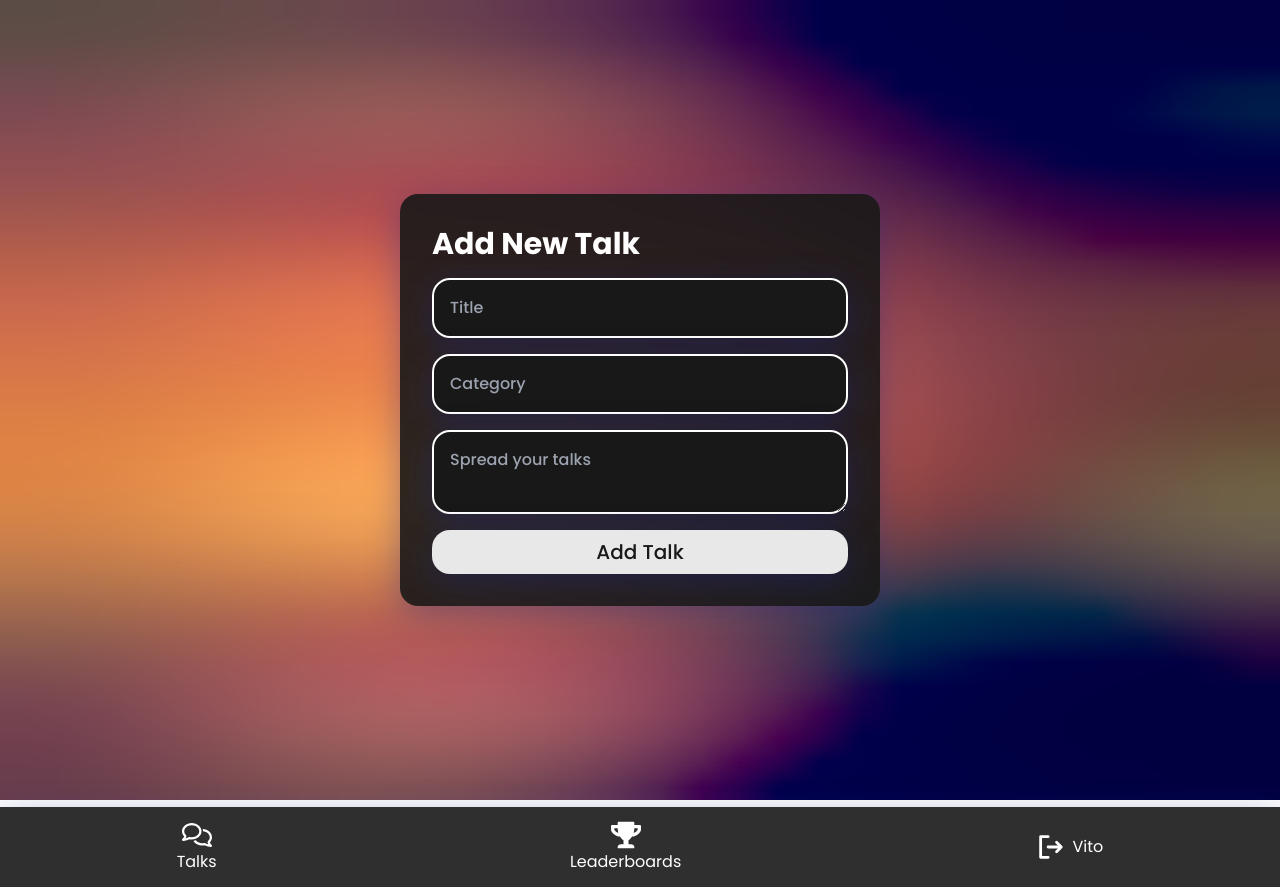
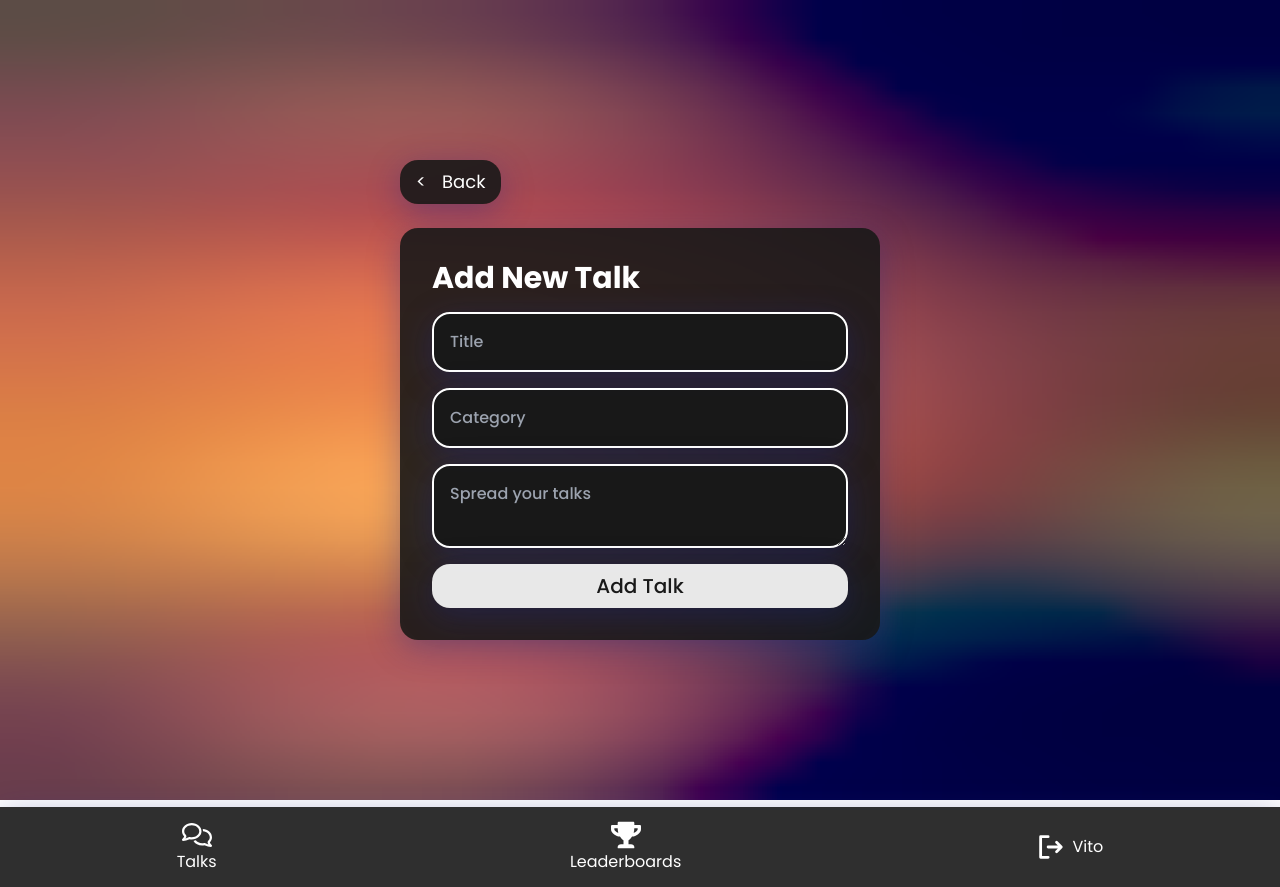
Before and after one commit to vitohartanto/twitter-simple, a React (Vite) app: page / in a window 1280 px wide. Built offline with nearby package versions, Linux system fonts and the light colour scheme.

Commit message:
detail page

```diff
--- a/src/components/BackButton.jsx
+++ b/src/components/BackButton.jsx
@@ -1,7 +1,10 @@
 const BackButton = () => {
   return (
-    <button className="w-16 h-16 fixed bottom-6 right-6 backdrop-blur-[2px] border-[1px_solid_rgba(255,255,255,0.18)] shadow-[0_8px_32px_0_rgba(31,38,135,0.37)] rounded-full bg-[rgba(25,25,25,0.90)]">
-      <p className="text-white text-3xl">Back</p>
+    <button className="mb-2 lg:mb-6 inline  px-4 py-2 text-lg self-start backdrop-blur-[2px] border-[1px_solid_rgba(255,255,255,0.18)] shadow-[0_8px_32px_0_rgba(31,38,135,0.37)] rounded-[18px] bg-[rgba(25,25,25,0.90)]">
+      <div className="flex text-white">
+        <p className="mr-4">&lt;</p>
+        <p>Back</p>
+      </div>
     </button>
   );
 };
--- a/src/pages/AddTalkPage.jsx
+++ b/src/pages/AddTalkPage.jsx
@@ -1,6 +1,7 @@
 import landscapeBackground from '../nicePageAddTalk.png';
 import ImageBackground from '../components/ImageBackground';
 import NavigationBar from '../components/NavigationBar';
+import BackButton from '../components/BackButton';
 
 const AddTalkPage = () => {
   return (
@@ -10,10 +11,11 @@ const AddTalkPage = () => {
         hash="[fHJ8m}qJ7I=afR+fks.13EjxFockTocoLWCs,kAWVnkWDWDfibabFfioLf7oKj[WVayR+WVoKoe"
       />
       <NavigationBar />
-      <div className="flex flex-col justify-center items-center">
+      <div className="fixed top-1/2 left-1/2 -translate-x-1/2 -translate-y-1/2 flex flex-col justify-center items-center">
+        <BackButton />
         <form
           action=""
-          className="fixed top-1/2 left-1/2 -translate-x-1/2 -translate-y-1/2 py-4 px-6 sm:px-8 sm:py-6 w-[320px] sm:w-[480px] backdrop-blur-[2px] border-[1px_solid_rgba(255,255,255,0.18)] shadow-[0_8px_32px_0_rgba(31,38,135,0.37)] rounded-[18px] bg-[rgba(25,25,25,0.90)]"
+          className=" py-4 px-6 sm:px-8 sm:py-6 w-[320px] sm:w-[480px] backdrop-blur-[2px] border-[1px_solid_rgba(255,255,255,0.18)] shadow-[0_8px_32px_0_rgba(31,38,135,0.37)] rounded-[18px] bg-[rgba(25,25,25,0.90)]"
         >
           <h1 className="text-3xl text-white font-bold mb-4 mt-2">
             Add New Talk
--- /dev/null
+++ b/src/pages/DetailPage.jsx
@@ -0,0 +1,7 @@
+import React from 'react';
+
+const DetailPage = () => {
+  return <div></div>;
+};
+
+export default DetailPage;
```
